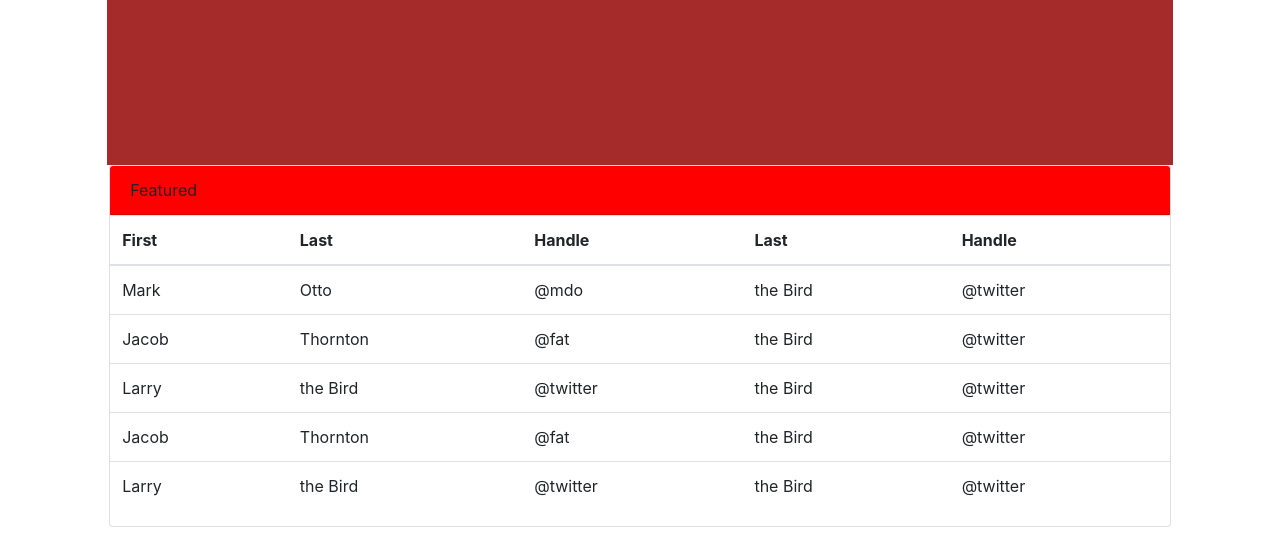
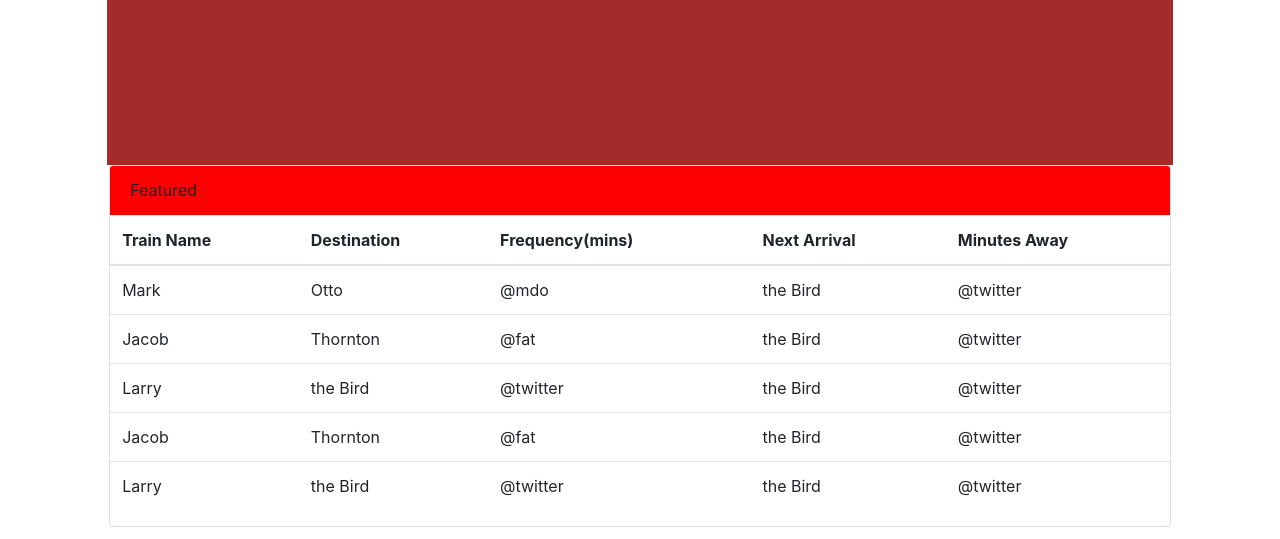
Before and after one commit to newmanje11/train-activity, a plain HTML site: page index.html in a window 1280 px wide. Shown: the part 261-800 px from the top of the page. Drawn offline with nearby package versions, Linux system fonts and the light colour scheme.

Commit message:
minor update

```diff
--- a/index.html
+++ b/index.html
@@ -51,11 +51,11 @@
                     <thead>
                         <tr>
 
-                            <th scope="col">First</th>
-                            <th scope="col">Last</th>
-                            <th scope="col">Handle</th>
-                            <th scope="col">Last</th>
-                            <th scope="col">Handle</th>
+                            <th scope="col">Train Name</th>
+                            <th scope="col">Destination</th>
+                            <th scope="col">Frequency(mins)</th>
+                            <th scope="col">Next Arrival</th>
+                            <th scope="col">Minutes Away</th>
                         </tr>
                     </thead>
                     <tbody>
```
